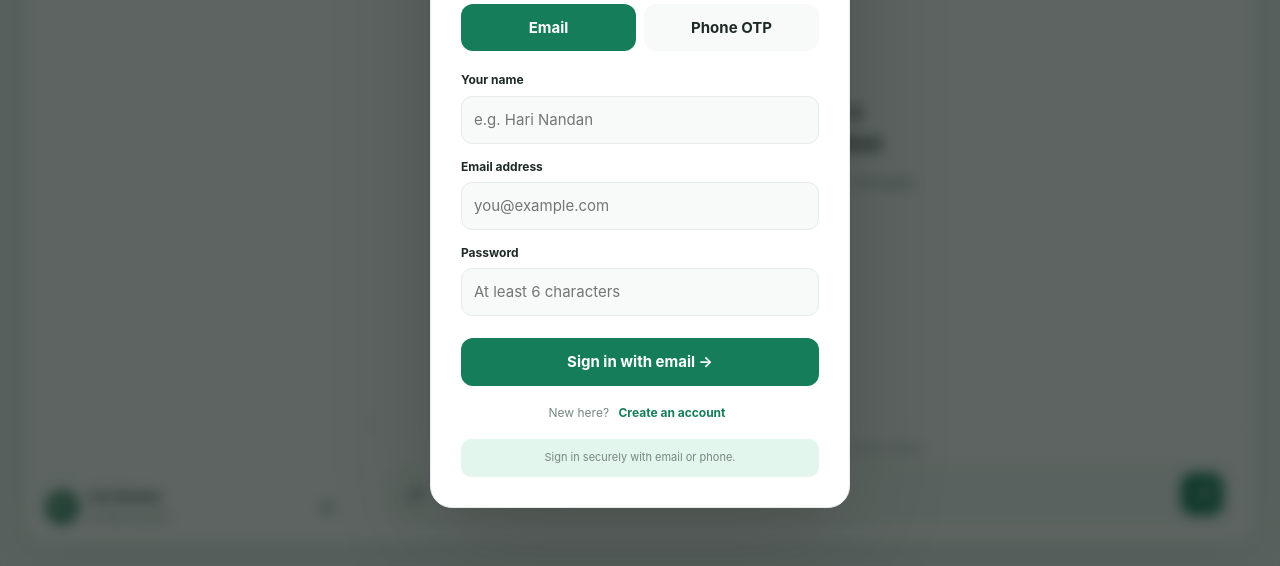
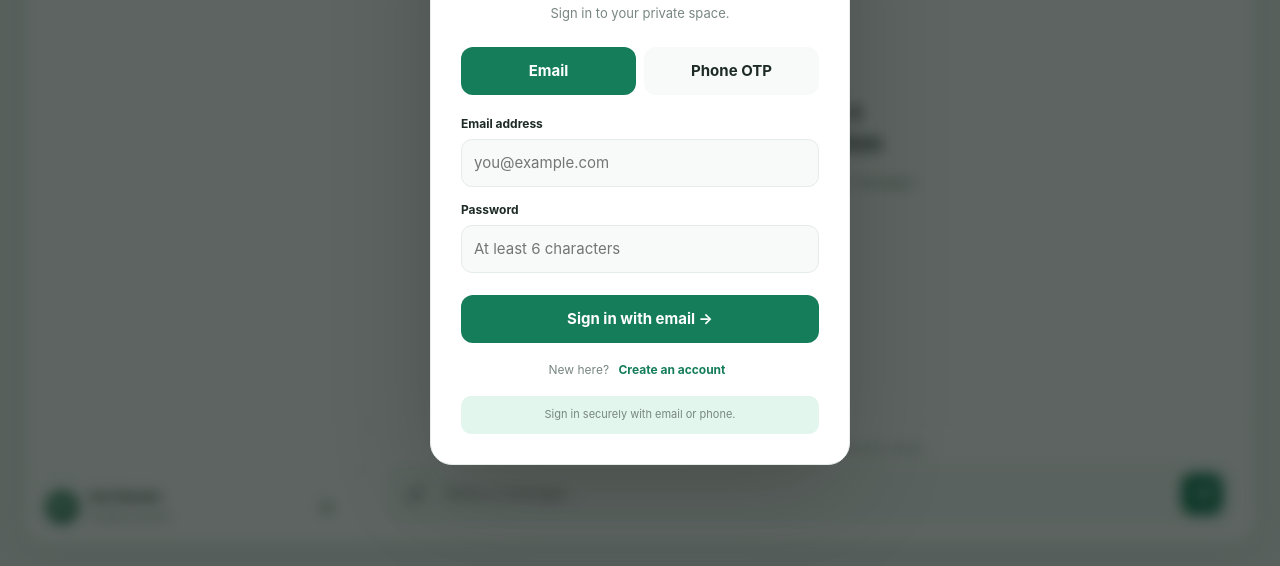
Before and after one commit to Kumarhari9119/ChatHer, a plain HTML site: page index.html in a window 1280 px wide. Shown: the part 232-798 px from the top of the page. Drawn offline with Linux system fonts and the light colour scheme.

Commit message:
your name from form id removed

```diff
--- a/index.html
+++ b/index.html
@@ -260,11 +260,7 @@
     </div>
 
     <form id="authForm">
-      <label class="field" id="nameField">
-        <span>Your name</span>
-        <input id="authName" maxlength="40"
-          placeholder="e.g. Hari Nandan">
-      </label>
+
 
       <div id="emailFields">
         <label class="field">
```
